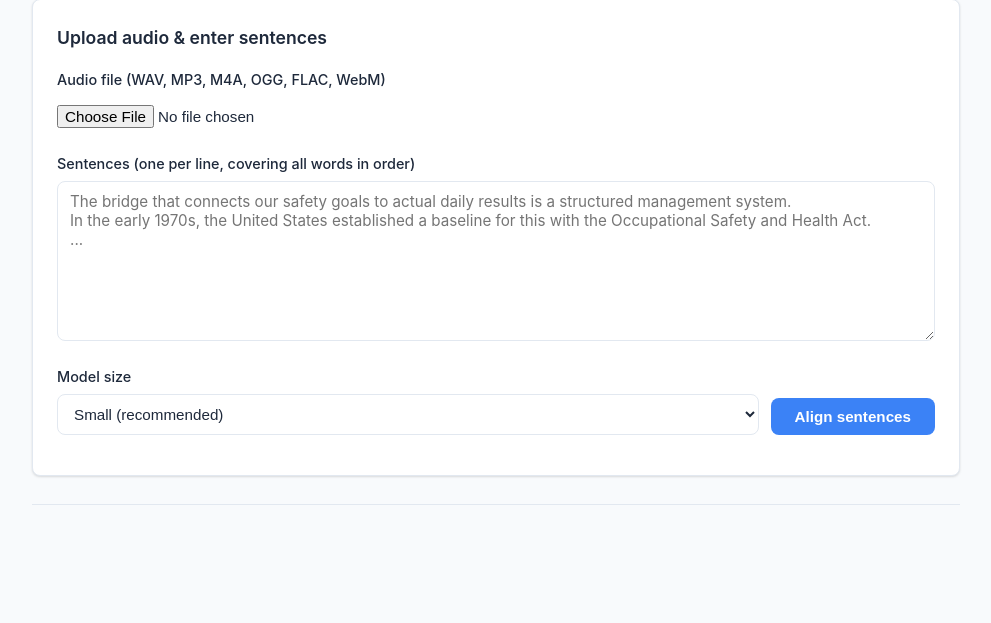
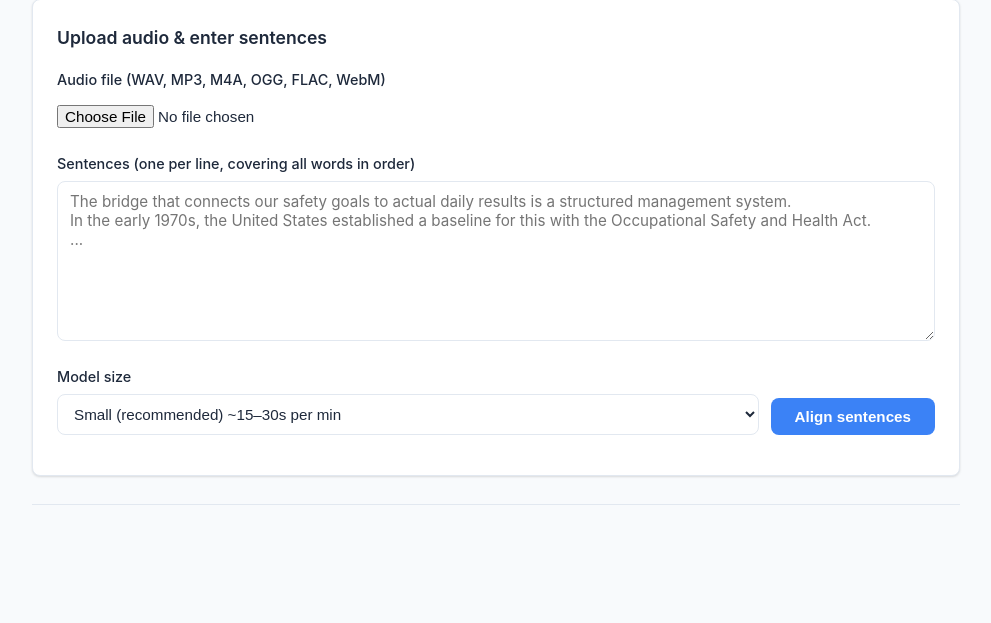
Before and after one commit to ziad0ayman/audio-durations, a Flask app: page / in a window 1280 px wide. Shown: the part 488-1111 px from the top of the page, without its empty margins (144-1135 px from the left). Run offline with Flask 3, Linux system fonts and the light colour scheme.

Commit message:
Add estimated processing times to model dropdown

```diff
--- a/templates/index.html
+++ b/templates/index.html
@@ -78,11 +78,11 @@
         <div style="flex:1;min-width:140px;">
           <label for="model_size">Model size</label>
           <select id="model_size" name="model_size">
-            <option value="tiny">Tiny (fastest)</option>
-            <option value="base">Base</option>
-            <option value="small" selected>Small (recommended)</option>
-            <option value="medium">Medium</option>
-            <option value="large-v3">Large v3 (most accurate)</option>
+            <option value="tiny">Tiny (fastest) ~3–6s per min</option>
+            <option value="base">Base ~6–12s per min</option>
+            <option value="small" selected>Small (recommended) ~15–30s per min</option>
+            <option value="medium">Medium ~45–90s per min</option>
+            <option value="large-v3">Large V3 (most accurate) ~90–180s per min</option>
           </select>
         </div>
         <button type="submit" class="btn btn-primary" id="align-btn">
```
